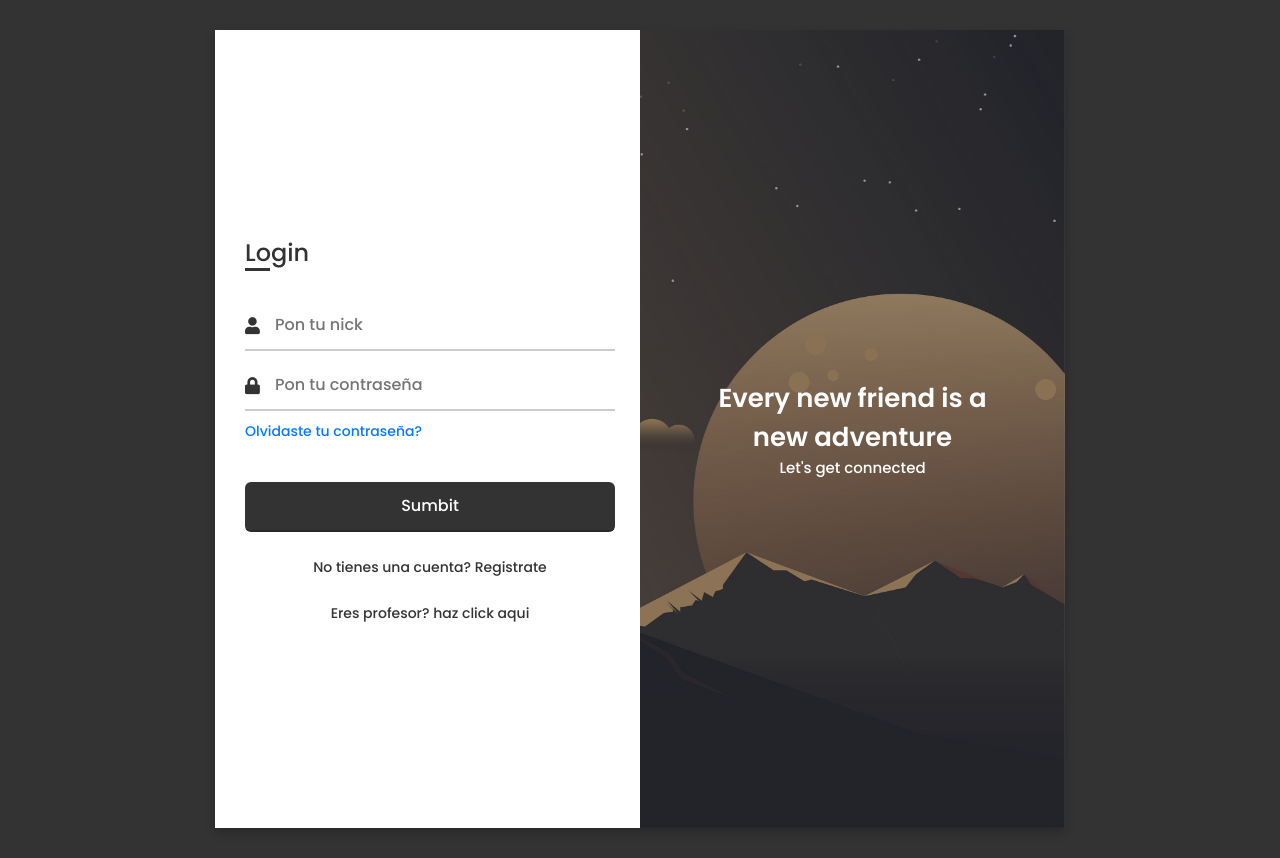
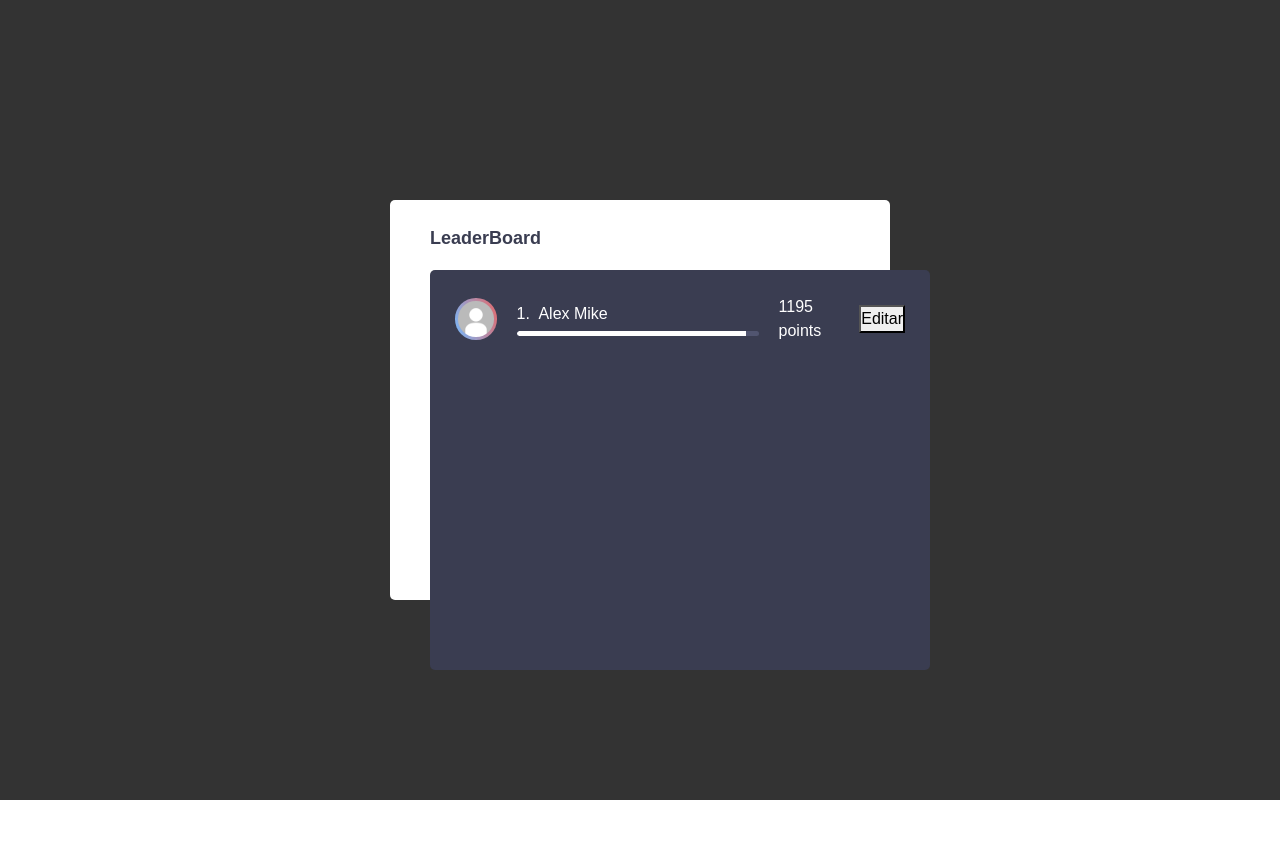
Before and after one commit to nacholopezlabra/WorkingMonkeys, an Angular app in the folder GamifiKAngular/: page / in a window 1280 px wide. After the commit the page ends 800 px from the top, so only its background shows below. Built offline with nearby package versions, Linux system fonts and the light colour scheme.

Commit message:
ranking html css

```diff
--- a/GamifiKAngular/src/app/app-routing.module.ts
+++ b/GamifiKAngular/src/app/app-routing.module.ts
@@ -5,13 +5,15 @@ import { LoginTeachersComponent } from './pages/login-teachers/login-teachers.co
 import { ProfileComponent } from './pages/profile/profile.component';
 import { LoginStudentsComponent } from './pages/login-students/login-students.component';
 import { RegisterStudentsComponent } from './pages/register-students/register-students.component';
+import { RankingComponent } from './pages/ranking/ranking.component';
 
 const routes: Routes = [
   { path: 'registerTeachers', component: RegisterTeachersComponent },
-  { path: '', component: RegisterStudentsComponent },
+  { path: 'registerStudents', component: RegisterStudentsComponent },
   { path: 'loginTeachers', component: LoginTeachersComponent },
   { path: 'loginStudents', component: LoginStudentsComponent },
   { path: 'profile', component: ProfileComponent },
+  { path: '', component: RankingComponent }
 ];
 
 @NgModule({
--- a/GamifiKAngular/src/app/pages/profile/profile.component.css
+++ b/GamifiKAngular/src/app/pages/profile/profile.component.css
@@ -1,3 +1,10 @@
+*{
+	margin: 0;
+	padding: 0;
+	list-style: none;
+	box-sizing: border-box;
+	font-family: 'Montserrat', sans-serif;
+}
 body {
 
   height: 100vh;
--- a/GamifiKAngular/src/app/pages/ranking/ranking.component.css
+++ b/GamifiKAngular/src/app/pages/ranking/ranking.component.css
@@ -0,0 +1,161 @@
+*{
+	margin: 0;
+	padding: 0;
+	list-style: none;
+	box-sizing: border-box;
+	font-family: 'Montserrat', sans-serif;
+}
+
+body{
+
+  display: flex;
+  align-items: center;
+  justify-content: center;
+  background: #333;
+  background-size: cover;
+  min-height: 100vh;
+}
+
+.wrapper{
+	width: fit-content ;
+	height: fit-content;
+}
+.img {
+
+    display: inline-block;
+  padding: 3px;
+  background-size: 200% 200%;
+  background: linear-gradient(70deg, #74baff, #e66767);
+  animation: animated-gradient 0.5s  infinite ease-in-out  ;
+  margin: auto;
+  border-radius: 50%;
+
+}
+
+
+.img img{
+    border-radius: 50%;
+  display: block;
+  align-self: center;
+}
+@keyframes animated-gradient {
+    20% {
+      background: linear-gradient(70deg, #74baff, #e66767);
+    }
+    40% {
+      background: linear-gradient(140deg, #74baff, #e66767);
+    }
+    60% {
+      background: linear-gradient(210deg, #74baff, #e66767);
+    }
+    80% {
+      background: linear-gradient(280deg, #74b9ff, #e66767);
+    }
+    100% {
+      background: linear-gradient(360deg, #74baff, #e66767);
+    }
+  }
+.lboard_section{
+	width: 500px;
+	height: 400px;
+
+	background: #ffff;
+	padding: 25px 40px;
+	position: relative;
+	border-radius: 5px;
+}
+
+.lboard_section .lboard_tabs ul{
+	display: flex;
+}
+
+.lboard_section .lboard_tabs ul li{
+	margin-right: 50px;
+	font-size: 18px;
+	font-weight: 600;
+	color: #3a3d51;
+	cursor: pointer;
+}
+
+.lboard_section .lboard_tabs ul li:hover,
+.lboard_section .lboard_tabs ul li.active{
+	color: #fff;
+}
+
+.lboard_wrap{
+	position: absolute;
+	top: 70px;
+	left: 40px;
+	background: #3a3d51;
+	width: 100%;
+	height: 100%;
+	border-radius: 5px;
+}
+
+.lboard_wrap .lboard_item{
+	padding: 25px;
+}
+
+.lboard_wrap .lboard_mem{
+	display: flex;
+	align-items: center;
+	padding: 15px 0;
+	border-bottom: 1px solid #fff;
+}
+
+.lboard_wrap .lboard_mem:first-child{
+	padding-top: 0;
+}
+
+.lboard_wrap .lboard_mem:last-child{
+	padding-bottom: 0;
+	border-bottom: 0;
+}
+
+.lboard_wrap .lboard_mem .img{
+	width: 50px;
+}
+
+.lboard_wrap .lboard_mem img{
+	display: block;
+	width: 100%;
+}
+
+.lboard_wrap .lboard_mem .name_bar{
+	margin: 0 20px;
+	width: calc(100% - 150px);
+}
+
+.lboard_wrap .lboard_mem .name_bar p{
+	color: #fff;
+}
+
+.lboard_wrap .lboard_mem .name_bar p span{
+	margin-right: 5px;
+}
+
+.lboard_wrap .lboard_mem .points{
+	width: 100px;
+	color: #fff;
+}
+
+.lboard_wrap .lboard_mem .name_bar .bar_wrap{
+	width: 100%;
+	height: 5px;
+	background: #515570;
+	margin-top: 5px;
+	border-radius: 5px;
+	position: relative;
+	overflow: hidden;
+}
+
+.lboard_wrap .lboard_mem .name_bar .bar_wrap .inner_bar{
+	position: absolute;
+	top: 0;
+	left: 0;
+	height: 5px;
+	background: #fff;
+	border-radius: 5px;
+	border-top-right-radius: 0px;
+	border-bottom-right-radius: 0px;
+}
--- a/GamifiKAngular/src/app/pages/ranking/ranking.component.html
+++ b/GamifiKAngular/src/app/pages/ranking/ranking.component.html
@@ -0,0 +1,43 @@
+<html>
+
+<body>
+  <div class="wrapper">
+    <div class="lboard_section">
+      <div class="lboard_tabs">
+        <div class="tabs">
+          <ul>
+            <li data-li="today">LeaderBoard</li>
+          </ul>
+        </div>
+      </div>
+
+      <div class="lboard_wrap">
+        <div class="lboard_item month" style="display: block;">
+          <div class="lboard_mem">
+            <div class="img">
+              <img src="../../../assets/placeholders/userPlaceholder.jpg">
+            </div>
+            <div class="name_bar">
+              <!--nombre usuario-->
+              <p><span>1.</span> Alex Mike</p>
+              <div class="bar_wrap">
+                <!--barra rango-->
+                <div class="inner_bar" style="width: 95%"></div>
+              </div>
+            </div>
+            <div class="points">
+              <!--Puntuacion ranking-->
+              1195 points
+            </div>
+            <!--editar boton-->
+            <div class="edit">
+              <button>Editar</button>
+            </div>
+          </div>
+        </div>
+      </div>
+    </div>
+  </div>
+</body>
+
+</html>
```
Also changed, not shown: GamifiKAngular/src/app/pages/register-teachers/register-teachers.component.css (line endings or trailing spaces).
